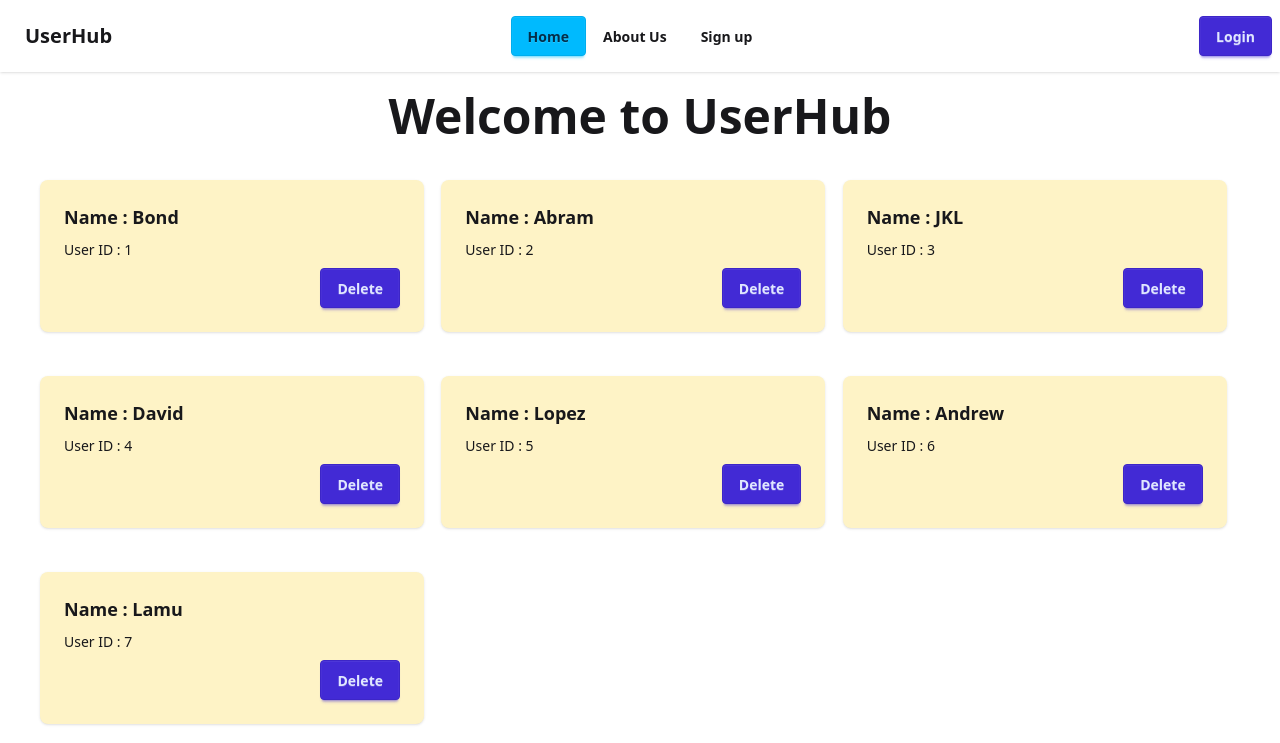
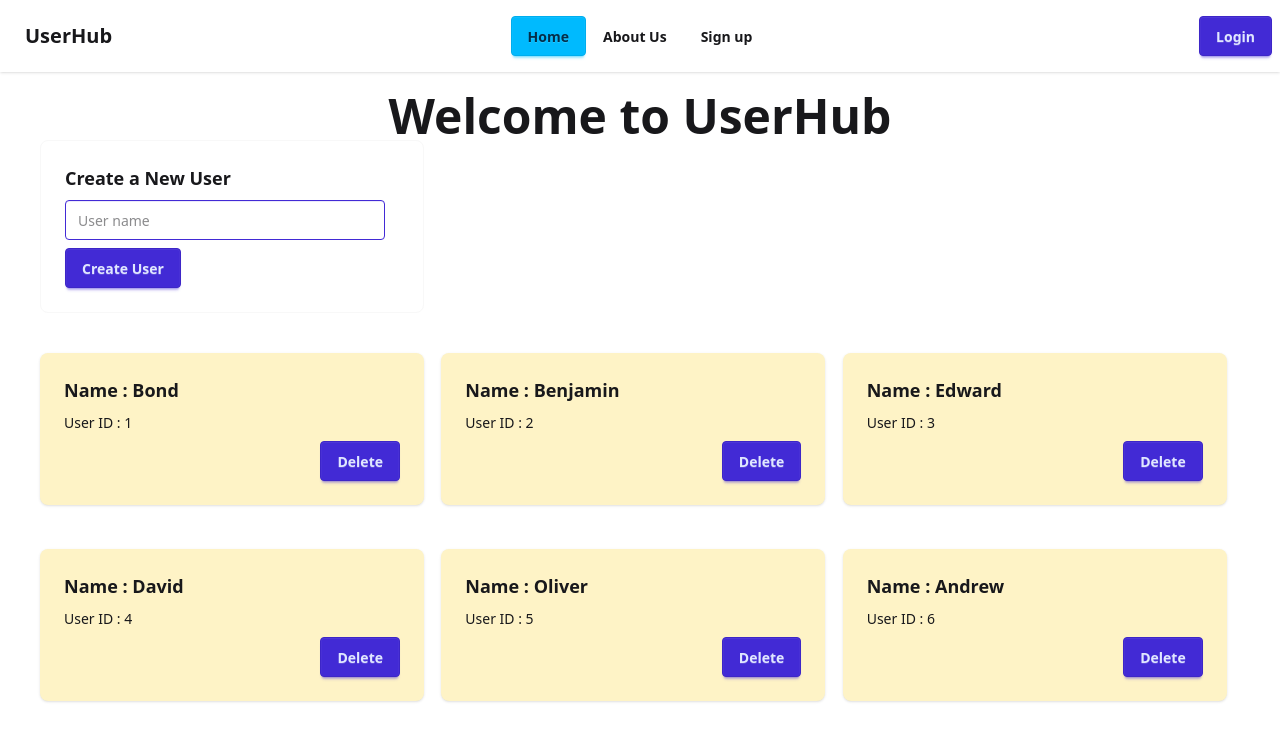
Before and after one commit to Maksudulfcub/user-management, a React (Vite) app: page / in a window 1280 px wide. Shown: the top 743 px of the page. Built offline with nearby package versions, Linux system fonts and the light colour scheme.

Commit message:
Create new user functionality added

```diff
--- a/src/components/Home/Home.jsx
+++ b/src/components/Home/Home.jsx
@@ -1,16 +1,20 @@
 import { useState } from 'react';
 import Users from '../Users/Users';
+import NewUser from '../NewUser/NewUser';
 
 const Home = () => {
 
     const [users, setUsers] = useState([
         { id: 1, username: "Bond" },
-        { id: 2, username: "Abram" },
-        { id: 3, username: "JKL" },
+        { id: 2, username: "Benjamin" },
+        { id: 3, username: "Edward" },
         { id: 4, username: "David" },
-        { id: 5, username: "Lopez" },
+        { id: 5, username: "Oliver" },
         { id: 6, username: "Andrew" },
-        { id: 7, username: "Lamu" },
+        { id: 7, username: "Harry" },
+        { id: 8, username: "Thomas" },
+        { id: 9, username: "Jack" },
+        { id: 10, username: "William" },
     ])
 
     const handleDeleteUser = (id) => {
@@ -18,9 +22,14 @@ const Home = () => {
         setUsers(filteredUsers);
     }
 
+    const handleAddNewUser = (newUser) => {
+        setUsers(prevUsers => [...prevUsers, newUser]);
+    }
+
     return (
         <div className='px-10 mt-5 mb-10'>
             <h1 className='text-center text-5xl font-semibold'>Welcome to UserHub</h1>
+            <NewUser handleAddNewUser={handleAddNewUser}></NewUser>
             <Users users={users} handleDeleteUser={handleDeleteUser}></Users>
         </div>
     );
--- /dev/null
+++ b/src/components/NewUser/NewUser.jsx
@@ -0,0 +1,35 @@
+import { useState } from "react";
+
+const NewUser = ({ handleAddNewUser }) => {
+
+    const [userName, setUsername] = useState("");
+
+    const handleUsernameChange = (event) => {
+        setUsername(event.target.value);
+    }
+
+    const handleSubmit = (event) => {
+        event.preventDefault();
+        const newUser = { id: new Date().getTime().toString(), username: userName };
+        handleAddNewUser(newUser);
+        setUsername("");
+    }
+
+    return (
+        <div>
+            <div className="card card-border bg-base-100 lg:w-96">
+                <div className="card-body">
+                    <h2 className="card-title">Create a New User</h2>
+                    <form onSubmit={handleSubmit}>
+                        <input type="text" name="username" placeholder="User name" className="input input-primary" value={userName} onChange={handleUsernameChange} />
+                        <div className="card-actions mt-2">
+                            <button type="submit" className="btn btn-primary">Create User</button>
+                        </div>
+                    </form>
+                </div>
+            </div>
+        </div>
+    );
+};
+
+export default NewUser;
```
